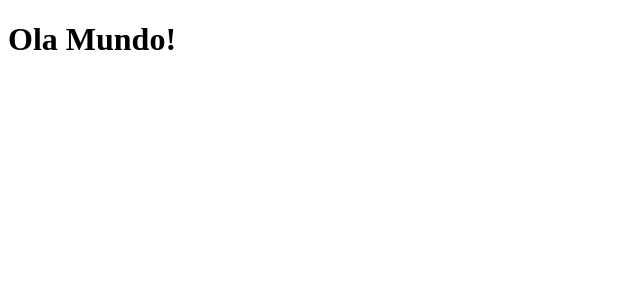
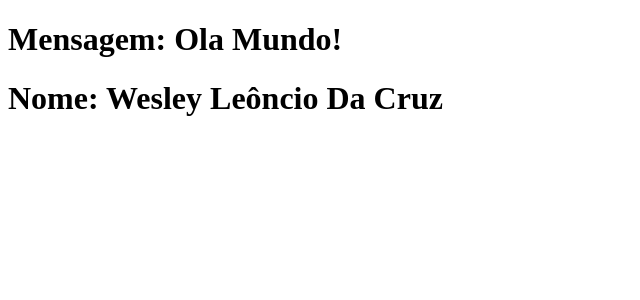
Before and after one commit to WesleyLeoncio/Curso-de-Vue-3, a Vue app in the folder projeto_vue/: page / in a window 1280 px wide. Shown: the top 300 px of the page, without its empty margins (0-640 px from the left). Built offline with nearby package versions, Linux system fonts and the light colour scheme.

Commit message:
Dados em componentes

```diff
--- a/projeto_vue/src/components/OlaMundo.vue
+++ b/projeto_vue/src/components/OlaMundo.vue
@@ -1,9 +1,18 @@
 <template>
-    <h1>Ola Mundo!</h1>
+    <div>
+        <h1>{{msg}}</h1>
+        <h1>{{nome}}</h1>
+    </div>
 </template>
 
 <script>
 export default{
-    name: "OlaMundo"
+    name: "OlaMundo",
+    data(){
+        return {
+            nome: "Nome: Wesley Leôncio Da Cruz",
+            msg: "Mensagem: Ola Mundo!"
+        }
+    }
 }
 </script>
```
